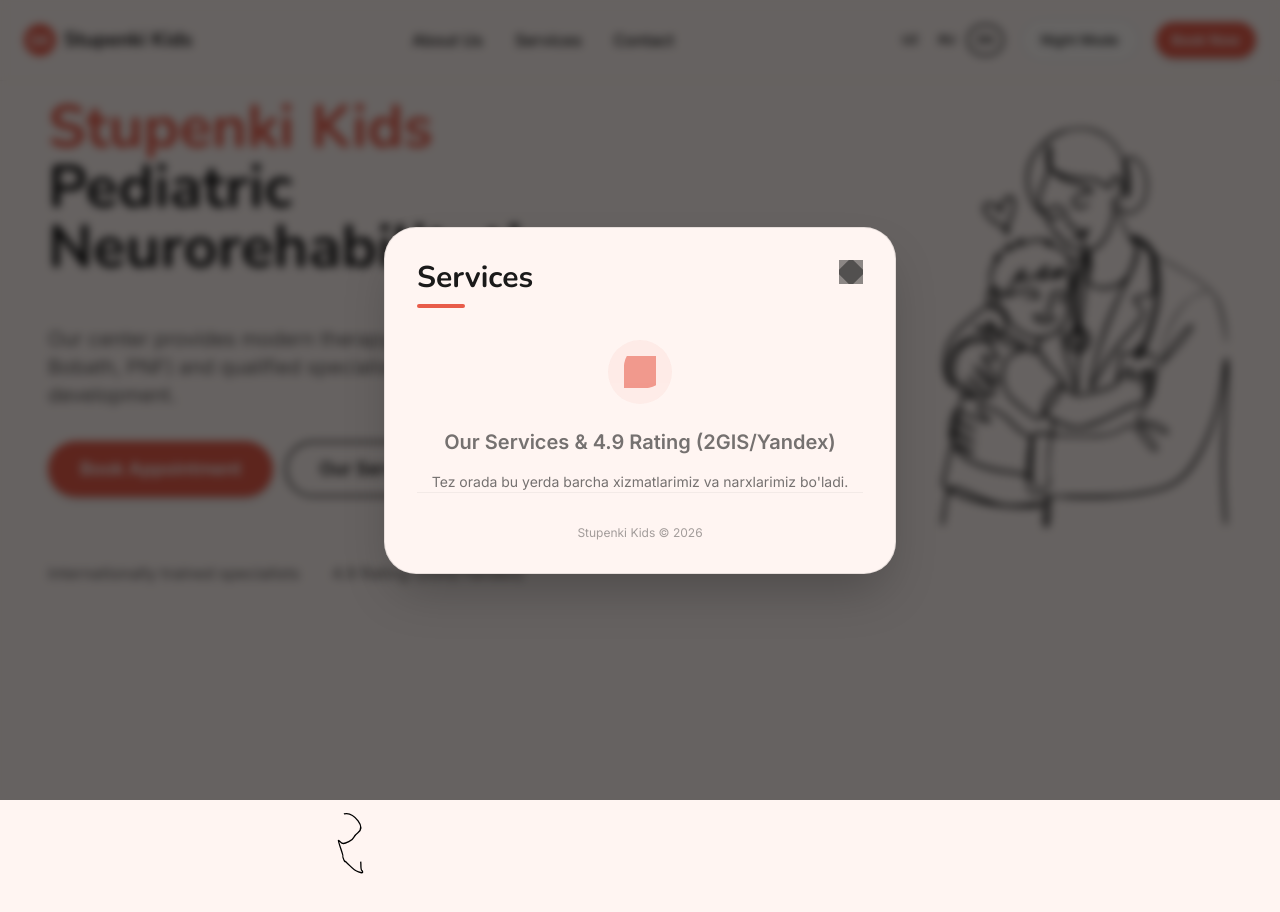
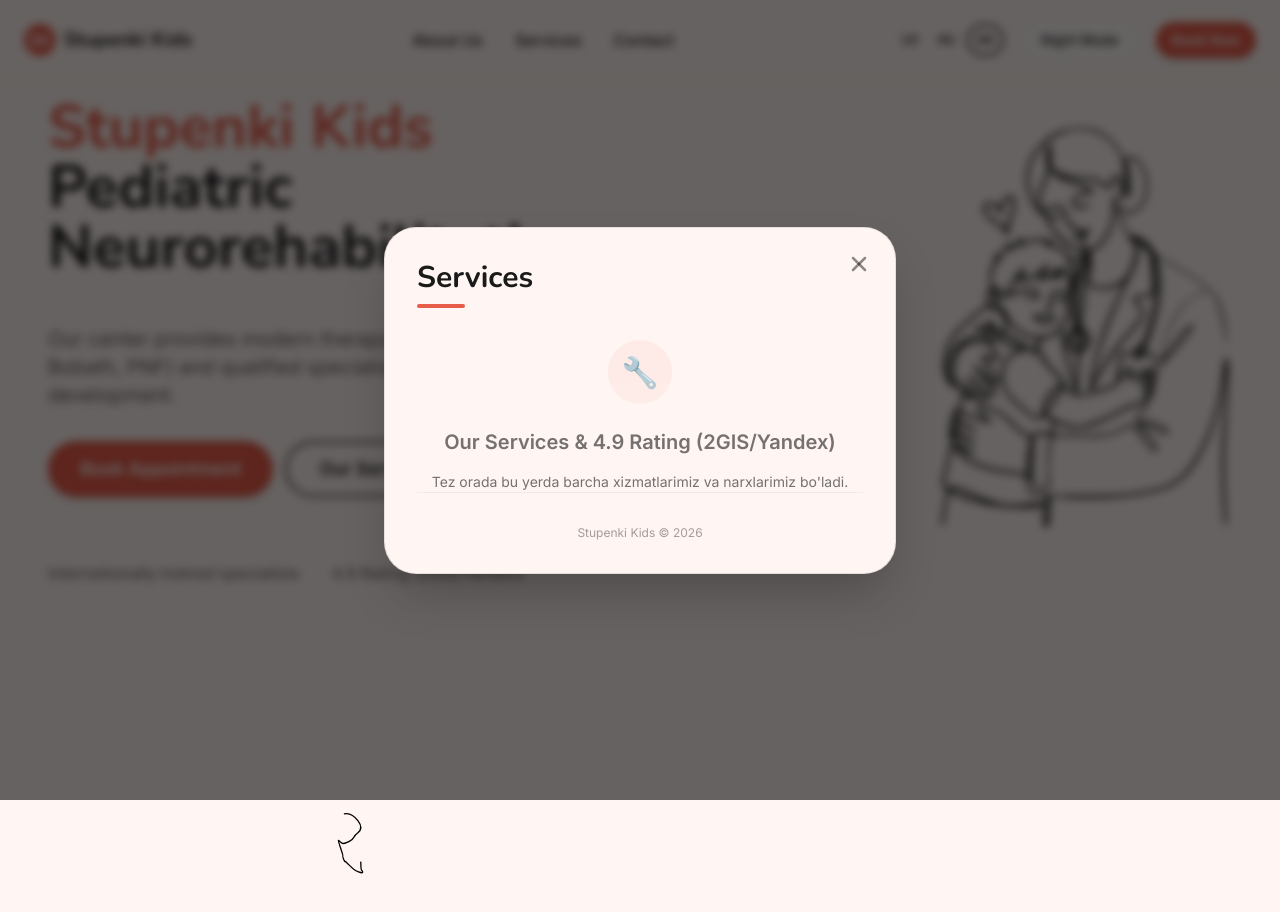
Before and after one commit to WIKKIwk/web_portfolio_1, a React (Vite) app: page / in a window 1280 px wide. Both pictures are taken after a click on the button "Our Services". Shown: the top 912 px of the page. Built offline with nearby package versions, Linux system fonts and the light colour scheme.

Commit message:
fix: replace lucide-react X icon with inline SVG to fix square rendering

```diff
--- a/src/components/layout/ServicesMenu.tsx
+++ b/src/components/layout/ServicesMenu.tsx
@@ -1,6 +1,5 @@
 import { motion, AnimatePresence } from 'framer-motion';
 import { useTranslation } from 'react-i18next';
-import { X } from 'lucide-react';
 import { useEffect } from 'react';
 
 interface ServicesMenuProps {
@@ -46,15 +45,19 @@ export function ServicesMenu({ isOpen, onClose }: ServicesMenuProps) {
                             className="w-full max-w-lg max-h-[90vh] bg-background dark:bg-brand-dark border border-neutral/10 dark:border-white/10 shadow-2xl rounded-[32px] overflow-hidden flex flex-col pointer-events-auto"
                         >
                             <div className="p-6 md:p-8 h-full flex flex-col relative overflow-y-auto">
-                                {/* Close Button - Absolute Top Right */}
+                                {/* Close Button - Animated X using inline SVG */}
                                 <motion.button
                                     onClick={onClose}
-                                    whileHover={{ scale: 1.1, rotate: 90 }}
-                                    whileTap={{ scale: 0.9 }}
-                                    className="absolute top-6 right-6 p-2 text-neutral/50 dark:text-white/50 hover:text-primary transition-colors"
+                                    whileHover={{ scale: 1.15, rotate: 90 }}
+                                    whileTap={{ scale: 0.85 }}
+                                    transition={{ type: 'spring', stiffness: 300, damping: 15 }}
+                                    className="absolute top-5 right-5 p-1 text-neutral/50 dark:text-white/50 hover:text-primary transition-colors"
                                     aria-label="Close menu"
                                 >
-                                    <X size={24} strokeWidth={2.5} />
+                                    <svg width="24" height="24" viewBox="0 0 24 24" fill="none" stroke="currentColor" strokeWidth="2.5" strokeLinecap="round">
+                                        <line x1="6" y1="6" x2="18" y2="18" />
+                                        <line x1="18" y1="6" x2="6" y2="18" />
+                                    </svg>
                                 </motion.button>
 
                                 {/* Header */}
@@ -68,7 +71,7 @@ export function ServicesMenu({ isOpen, onClose }: ServicesMenuProps) {
                                 {/* Content Placeholder */}
                                 <div className="flex-1 flex flex-col items-center justify-center text-center space-y-4 opacity-60">
                                     <div className="w-16 h-16 rounded-full bg-primary/10 flex items-center justify-center text-primary mb-2">
-                                        <svg xmlns="http://www.w3.org/2000/svg" width="32" height="32" viewBox="0 0 24 24" fill="none" stroke="currentColor" strokeWidth="2" strokeLinecap="round" strokeLinejoin="round"><path d="M14.7 6.3a1 1 0 0 0 0 1.4l1.6 1.6a1 1 0 0 0 1.4 0l3.77-3.77a6 6 0 0 1-7.94 7.94l-6.91 6.91a2.12 2.12 0 0 1-3-3l6.91-6.91a6 6 0 0 1 7.94-7.94l-3.76 3.76z" /></svg>
+                                        <span className="text-3xl">🔧</span>
                                     </div>
                                     <h3 className="text-xl font-bold">{t('hero.buttons.services')} & {t('hero.badges.rating')}</h3>
                                     <p className="text-sm">
```
